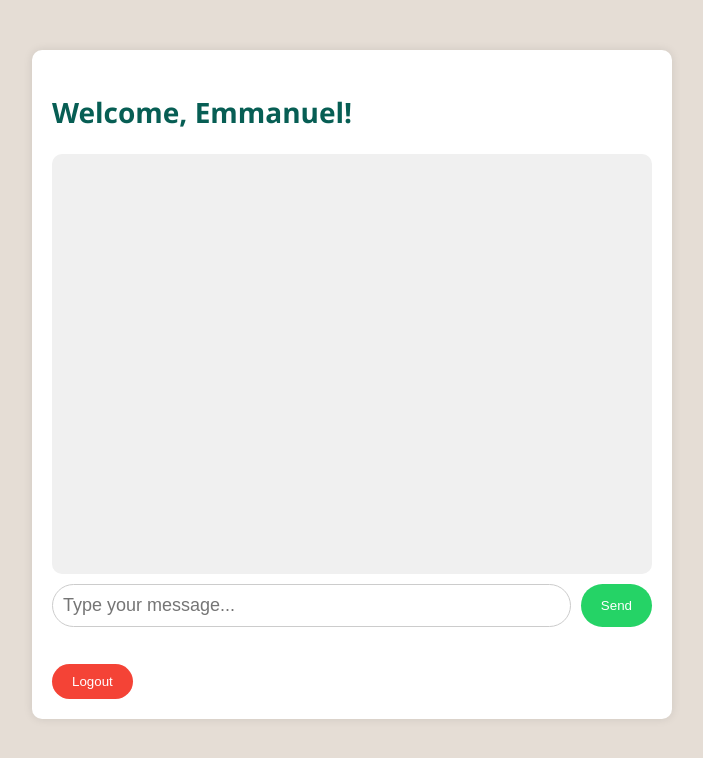
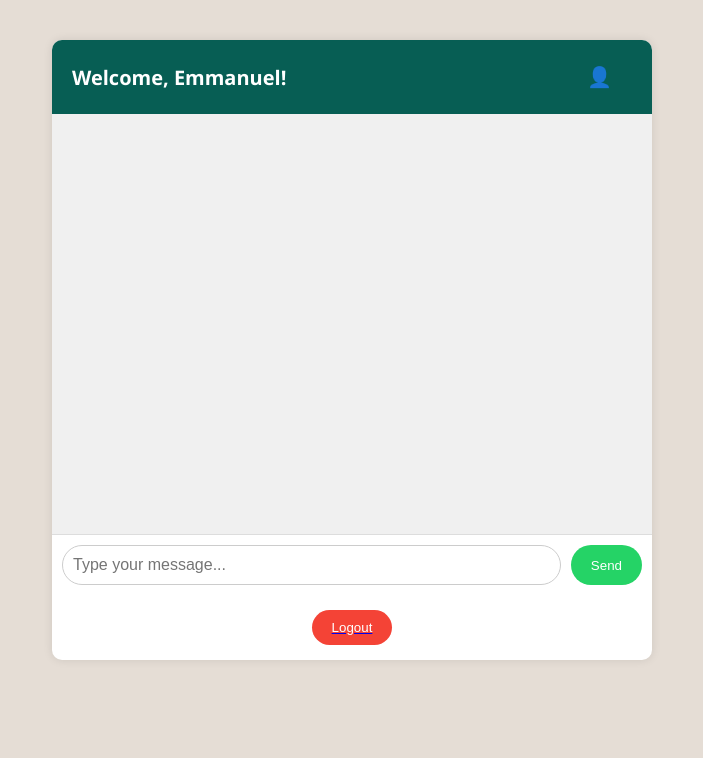
Before and after one commit to EmmanuelKowdonkor/Chat-app, a Flask app: page /chat in a window 1280 px wide. Shown: the top 758 px of the page, without its empty margins (288-991 px from the left). Run offline with Flask 3, Linux system fonts and the light colour scheme; a user stored in the database is signed in; some libraries are stand-ins or nearby versions.

Commit message:
Update: support both group and private messaging, refined dropdown UI

```diff
--- a/app.py
+++ b/app.py
@@ -1,6 +1,5 @@
-
 from flask import Flask, render_template, request, redirect, session, url_for
-from flask_socketio import SocketIO, emit
+from flask_socketio import SocketIO, emit, request as socket_request
 from werkzeug.security import generate_password_hash, check_password_hash
 import os, sqlite3
 
@@ -8,8 +7,8 @@ app = Flask(__name__)
 app.secret_key = os.urandom(24)
 socketio = SocketIO(app)
 
-# --- DATABASE SETUP ---
 DB = "users.db"
+users = {}  # username: sid
 
 def init_db():
     conn = sqlite3.connect(DB)
@@ -19,6 +18,21 @@ def init_db():
                   username TEXT UNIQUE NOT NULL,
                   password TEXT NOT NULL
               )""")
+    c.execute("""CREATE TABLE IF NOT EXISTS messages (
+                  id INTEGER PRIMARY KEY AUTOINCREMENT,
+                  sender TEXT NOT NULL,
+                  receiver TEXT,
+                  content TEXT NOT NULL,
+                  timestamp DATETIME DEFAULT CURRENT_TIMESTAMP
+              )""")
+    conn.commit()
+    conn.close()
+
+def save_message(sender, receiver, content):
+    conn = sqlite3.connect(DB)
+    c = conn.cursor()
+    c.execute("INSERT INTO messages (sender, receiver, content) VALUES (?, ?, ?)",
+              (sender, receiver, content))
     conn.commit()
     conn.close()
 
@@ -61,16 +75,46 @@ def register():
 def chat():
     if 'username' not in session:
         return redirect(url_for('login'))
-    return render_template('index.html', username=session['username'])
+
+    current_user = session['username']
+    other_users = [user for user in users.keys() if user != current_user]
+    return render_template('index.html', username=current_user, users=other_users)
 
 @app.route('/logout')
 def logout():
     session.clear()
     return redirect(url_for('login'))
 
+@socketio.on('connect')
+def handle_connect():
+    username = session.get('username')
+    if username:
+        users[username] = socket_request.sid
+
+@socketio.on('disconnect')
+def handle_disconnect():
+    disconnected_sid = socket_request.sid
+    for user, sid in list(users.items()):
+        if sid == disconnected_sid:
+            del users[user]
+            break
+
 @socketio.on('message')
-def handle_message(data):
+def handle_group_message(data):
+    sender = data['user']
+    content = data['text']
+    save_message(sender, None, content)
     emit('message', data, broadcast=True)
+
+@socketio.on('private_message')
+def handle_private_message(data):
+    sender = session.get('username')
+    receiver = data.get('to')
+    content = data.get('text')
+    save_message(sender, receiver, content)
+    if receiver in users:
+        emit('private_message', {'user': sender, 'text': content}, room=users[receiver])
+    emit('private_message', {'user': sender, 'text': content}, room=socket_request.sid)
 
 @socketio.on('call')
 def handle_call(data):
--- a/templates/index.html
+++ b/templates/index.html
@@ -11,22 +11,59 @@
       margin: 0;
       padding: 0;
     }
-
     .container {
       max-width: 600px;
-      width: 95%;
-      margin: auto;
-      background-color: #ffffff;
-      padding: 20px;
-      margin-top: 50px;
+      margin: 40px auto;
+      background: #fff;
       border-radius: 10px;
       box-shadow: 0 0 10px rgba(0,0,0,0.1);
+      overflow: hidden;
     }
 
-    h2 {
-      color: #075e54;
-      font-size: clamp(15px, 6vw, 28px);
+    .header {
+      background-color: #075e54;
+      color: white;
+      padding: 15px 20px;
+      display: flex;
+      justify-content: space-between;
+      align-items: center;
+    }
 
+    .header h2 {
+      font-size: 20px;
+      margin: 0;
+    }
+
+    .dropdown-container {
+      position: relative;
+    }
+
+    .dropdown-btn {
+      background: transparent;
+      border: none;
+      color: white;
+      font-size: 20px;
+      cursor: pointer;
+    }
+
+    .dropdown-list {
+      position: absolute;
+      top: 30px;
+      right: 0;
+      background: white;
+      color: black;
+      border: 1px solid #ccc;
+      border-radius: 6px;
+      display: none;
+      min-width: 160px;
+      z-index: 10;
+    }
+
+    .dropdown-list select {
+      width: 100%;
+      border: none;
+      padding: 10px;
+      border-radius: 6px;
     }
 
     #chat-box {
@@ -34,8 +71,6 @@
       overflow-y: auto;
       background-color: #f0f0f0;
       padding: 10px;
-      margin-bottom: 10px;
-      border-radius: 10px;
       display: flex;
       flex-direction: column;
     }
@@ -44,11 +79,8 @@
       max-width: 70%;
       padding: 10px 15px;
       border-radius: 10px;
-      margin: 5px 0;
-      display: inline-block;
-      word-wrap: break-word;
-      font-size: clamp(9px, 3.5vw, 15px);
-
+      margin: 5px 10px;
+      font-size: 15px;
     }
 
     .sent {
@@ -67,23 +99,22 @@
       display: block;
       margin-bottom: 5px;
       font-weight: bold;
-      font-size: clamp(9px, 3vw, 13px);
       color: #555;
     }
 
     .input-area {
       display: flex;
-      flex-wrap: wrap;
+      padding: 10px;
       gap: 10px;
+      border-top: 1px solid #ddd;
     }
 
     input[type="text"] {
       flex: 1;
-      font-size: 18px;
       padding: 10px;
       border: 1px solid #ccc;
       border-radius: 25px;
-      min-width: 60%;
+      font-size: 16px;
     }
 
     button {
@@ -95,39 +126,33 @@
       cursor: pointer;
     }
 
-    button:hover {
-      background-color: #128c7e;
-    }
-
     .logout {
-      margin-top: 15px;
-      display: inline-block;
+      display: block;
+      margin: 15px auto;
       background-color: #f44336;
     }
 
     .logout:hover {
       background-color: #d32f2f;
     }
-
-    /* Responsive media queries */
-    @media (max-width: 600px) {
-      .message {
-        font-size: 4vw;
-      }
-
-      h2 {
-        font-size: 5vw;
-      }
-
-      .message b {
-        font-size: 3.5vw;
-      }
-    }
   </style>
 </head>
 <body>
   <div class="container">
-    <h2>Welcome, {{ username }}!</h2>
+    <div class="header">
+      <h2>Welcome, {{ username }}!</h2>
+      <div class="dropdown-container">
+        <button class="dropdown-btn" onclick="toggleDropdown()">👤</button>
+        <div class="dropdown-list" id="userDropdown">
+          <select id="recipient" onchange="toggleDropdown()">
+            <option value="group" selected>Group Chat</option>
+            {% for user in users %}
+              <option value="{{ user }}">{{ user }}</option>
+            {% endfor %}
+          </select>
+        </div>
+      </div>
+    </div>
 
     <div id="chat-box"></div>
 
@@ -136,7 +161,6 @@
       <button onclick="sendMessage()">Send</button>
     </div>
 
-    <br>
     <a href="/logout"><button class="logout">Logout</button></a>
   </div>
 
@@ -145,27 +169,38 @@
     const socket = io();
     const username = "{{ username }}";
 
+    function toggleDropdown() {
+      const dropdown = document.getElementById("userDropdown");
+      dropdown.style.display = dropdown.style.display === "block" ? "none" : "block";
+    }
+
     function sendMessage() {
       const input = document.getElementById("message");
+      const recipient = document.getElementById("recipient").value;
       const msg = input.value.trim();
-      if (msg !== "") {
-        socket.emit("message", { user: username, text: msg });
+      if (msg) {
+        if (recipient === "group") {
+          socket.emit("message", { user: username, text: msg });
+        } else {
+          socket.emit("private_message", { to: recipient, text: msg });
+        }
         appendMessage({ user: username, text: msg }, true);
         input.value = "";
       }
     }
 
     socket.on("message", function(data) {
-      if (data.user !== username) {
-        appendMessage(data, false);
-      }
+      appendMessage(data, data.user === username);
+    });
+
+    socket.on("private_message", function(data) {
+      appendMessage(data, data.user === username);
     });
 
     function appendMessage(data, isSender) {
       const box = document.getElementById("chat-box");
       const div = document.createElement("div");
-      div.classList.add("message");
-      div.classList.add(isSender ? "sent" : "received");
+      div.classList.add("message", isSender ? "sent" : "received");
       div.innerHTML = `<b>${data.user}</b>${data.text}`;
       box.appendChild(div);
       box.scrollTop = box.scrollHeight;
```
